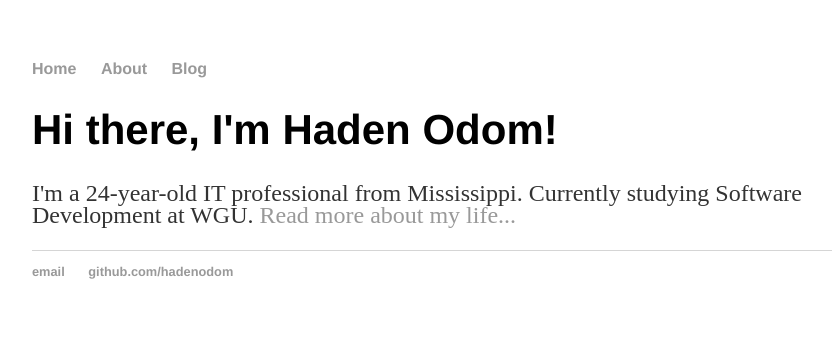
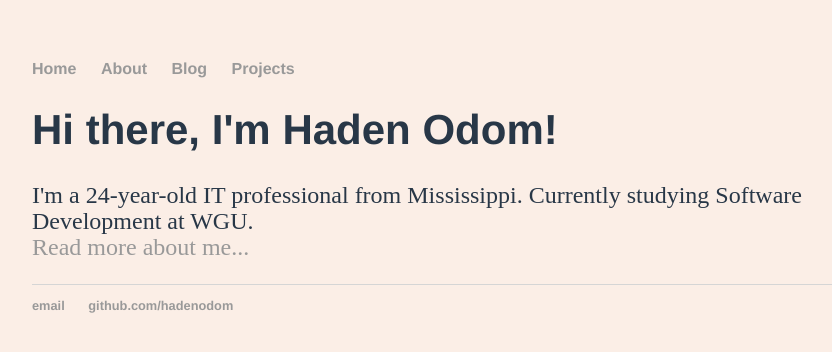
Before and after one commit to hadenodom/hadenodom.github.io, a Jekyll site: the page built from index.html, in a window 1280 px wide. Shown: the top 352 px of the page, without its empty margins (160-992 px from the left). Built offline with Jekyll 4.4.1, drawn with Linux system fonts in a browser that asks for light colours.

Commit message:
major updates to css, add project page

```diff
--- a/_config.yml
+++ b/_config.yml
@@ -1,3 +1,2 @@
-theme: jekyll-theme-minimal
 name: Haden Odom
 markdown: kramdown
--- a/_layouts/default.html
+++ b/_layouts/default.html
@@ -11,6 +11,7 @@
 	        		<li><a href="/">Home</a></li>
 		        	<li><a href="/about/">About</a></li>
 	        		<li><a href="/blog/">Blog</a></li>
+				<li><a href="/proj/">Projects</a></li>
 	    		</ul>
 			</nav>
 			<div class="container">
--- a/index.html
+++ b/index.html
@@ -4,5 +4,5 @@ title: Haden Odom
 ---
 <div class="blurb">
 	<h1>Hi there, I'm Haden Odom!</h1>
-	<p>I'm a 24-year-old IT professional from Mississippi.  Currently studying Software Development at WGU. <a href="/about">Read more about my life...</a></p>
+	<p>I'm a 24-year-old IT professional from Mississippi.  Currently studying Software Development at WGU. <br />  <a href="/about">Read more about me... </a></p>
 </div><!-- /.blurb -->
--- a/main.css
+++ b/main.css
@@ -1,6 +1,8 @@
 body {
     margin: 60px auto;
     width: 70%;
+    background: #fbeee6;
+    color: #283747;
 }
 nav ul, footer ul {
     font-family:'Helvetica', 'Arial', 'Sans-Serif';
@@ -29,8 +31,8 @@ h2 {
 }
 p {
     font-size: 24px;
-    line-height: 22px;
-    color: #333;
+    line-height: 26px;
+    color: #283747;
 }
 footer {
     border-top: 1px solid #d5d5d5;
```
